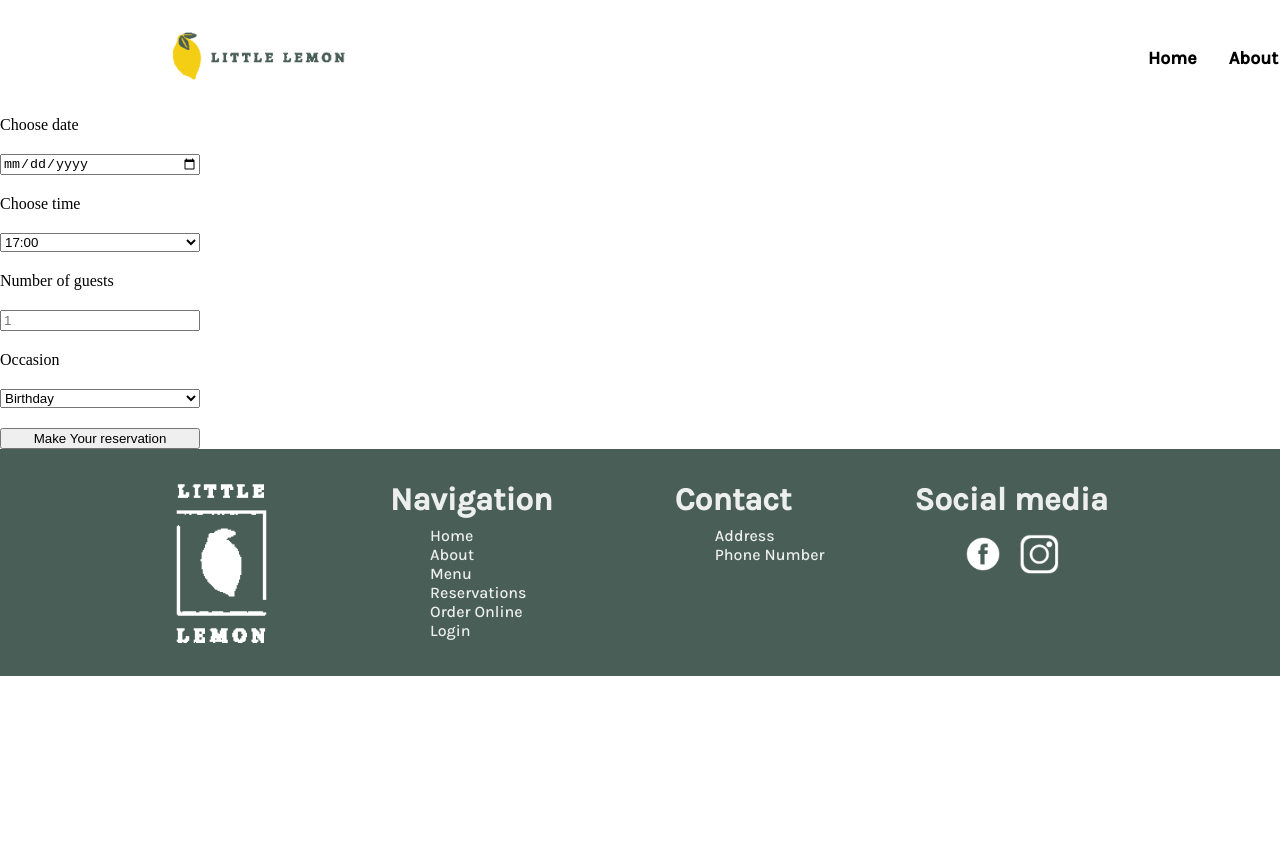
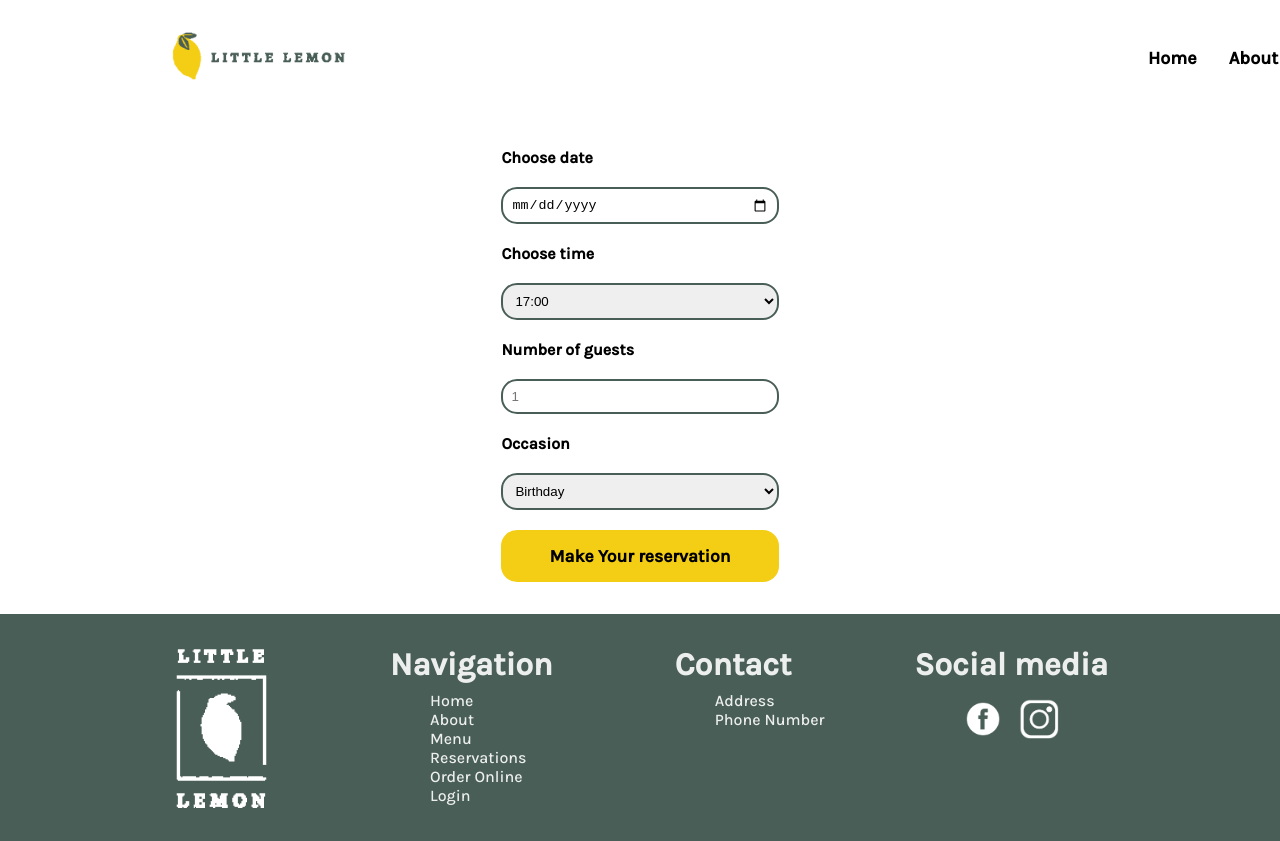
Before and after one commit to SzaZsom/little-lemon-restaurant-website, a React (Create React App) app: page /booking in a window 1280 px wide. Shown: the top 841 px of the page. Before the commit the page ends 800 px from the top, so only its background shows below. Built offline with nearby package versions, Linux system fonts and the light colour scheme; a web font is replaced by a local one.

Commit message:
Created the base for the table reservation functionality of the website

```diff
--- a/src/App.js
+++ b/src/App.js
@@ -1,10 +1,35 @@
+import { useReducer } from "react";
 import "./App.css"
 import Routing from "./components/Routing";
 
+const initialState = {
+  availableTimes: ["17:00", "18:00", "19:00", "20:00", "21:00", "22:00"]
+}
+
+function updateTimes(state, action) {
+  switch (action.type) {
+    case "UPDATE_TIMES":
+      return {
+        ...state,
+        availableTimes: action.payload.times
+      };
+    default:
+      return state;
+  }
+}
+
+function initializeTimes() {
+  return {
+    availableTimes: ["17:00", "18:00", "19:00", "20:00", "21:00", "22:00"],
+  };
+}
+
 function App() {
+  const [state, dispatch] = useReducer(updateTimes, initialState, initializeTimes);
+
   return (
     <>
-      <Routing />
+      <Routing availableTimes={state.availableTimes} dispatch={dispatch}/>
     </>
   );
 }
--- /dev/null
+++ b/src/components/BookingForm.css
@@ -0,0 +1,16 @@
+.bookingForm {
+    display: flex;
+    justify-content: center;
+    font-family: "Karla";
+}
+
+.input--reservation {
+    border-radius: 1rem;
+    border: 2px solid var(--primary-green);
+    padding: 0.5rem;
+}
+
+.bookingForm label {
+    font-weight: 700;
+    font-size: 1rem;
+}
--- a/src/components/BookingForm.js
+++ b/src/components/BookingForm.js
@@ -1,27 +1,46 @@
-import React from 'react'
+import React, { useState } from 'react';
+import "./BookingForm.css"
 
-function BookingForm() {
+function BookingForm({availableTimes, dispatch}) {
+  const [date, setDate] = useState("");
+  const [time, setTime] = useState("");
+  const [guests, setGuests] = useState("");
+  const [occasion, setOccasion] = useState("");
+
+  const handleTimeChange = (e) => {
+    setTime(e.target.value);
+    dispatch({
+      type: "UPDATE_TIMES",
+      payload: {
+        times: availableTimes
+      }
+    });
+  };
+
+  console.log(time)
+
   return (
-    <form style={{display: "grid", maxWidth: "200px", gap: "20px"}}>
+    <form className='container bookingForm' style={{display: "grid", maxWidth: "200px", gap: "20px"}}>
       <label htmlFor="res-date">Choose date</label>
-      <input type="date" id="res-date" />
+      <input className='input--reservation' onChange={(e) => setDate(e.target.value)} type="date" id="res-date" />
       <label htmlFor="res-time">Choose time</label>
-      <select id="res-time">
-         <option>17:00</option>
-         <option>18:00</option>
-         <option>19:00</option>
-         <option>20:00</option>
-         <option>21:00</option>
-         <option>22:00</option>
+      <select  className='input--reservation'
+        id="res-time"
+        value={time}
+        onChange={handleTimeChange}
+      >
+        {availableTimes.map((t, i) => (
+          <option key={i} value={t}>{t}</option>
+        ))}
       </select>
       <label htmlFor="guests">Number of guests</label>
-      <input type="number" placeholder="1" min="1" max="10" id="guests" />
+      <input className='input--reservation' onChange={(e) => setGuests(e.target.value)} type="number" placeholder="1" min="1" max="10" id="guests" />
       <label htmlFor="occasion">Occasion</label>
-      <select id="occasion">
+      <select className='input--reservation' onChange={(e) => setOccasion(e.target.value)} id="occasion">
          <option>Birthday</option>
          <option>Anniversary</option>
       </select>
-      <input type="submit" value="Make Your reservation" />
+      <input className='btn' type="submit" value="Make Your reservation" />
     </form>
   )
 }
--- a/src/components/Hero.css
+++ b/src/components/Hero.css
@@ -49,7 +49,7 @@
     width: 20rem;
 }
 
-.heading_callToAction {
+.btn {
     font-family: "Karla";
     background-color: #f4ce14;
     color: black;
@@ -62,7 +62,7 @@
     transition: 0.3s ease-in-out;
 }
 
-.heading_callToAction:hover {
+.btn:hover {
     color: #f4ce14;
     background-color: black;
     cursor: pointer;
--- a/src/components/Hero.js
+++ b/src/components/Hero.js
@@ -9,7 +9,7 @@ function Hero() {
             <h1 className='heading_title'>Little Lemon</h1>
             <h3 className='heading_subTitle'>Chicago</h3>
             <h5 className='heading_description'>We are a family owned Mediterranean restaurant, on traditional recipes served with a modern twist.</h5>
-            <button className='heading_callToAction'>Reserve a table</button>
+            <button className='btn'>Reserve a table</button>
         </article>
         <div className='image_container'>
           <img className='heading_img' src={require('../assets/food.jpg')} alt='Little Lemon Hero Pic' />
--- a/src/components/Nav.js
+++ b/src/components/Nav.js
@@ -1,4 +1,5 @@
 import React from 'react'
+import { Link } from 'react-router-dom'
 import Burger from './Burger'
 import './Nav.css'
 
@@ -6,7 +7,7 @@ function Nav() {
   return (
     <nav className='navigation'>
         <menu className='menu container'>
-            <li><a href="/"><img className='logo' src={require("../assets/nav-logo.png")} alt="Little Lemon Logo"></img></a></li>
+            <Link to="/"><img className='logo' src={require("../assets/nav-logo.png")} alt="Little Lemon Logo"></img></Link>
             <Burger />
         </menu>
     </nav>
--- a/src/components/Routing.js
+++ b/src/components/Routing.js
@@ -1,4 +1,4 @@
-import React from 'react'
+import React, { useState } from 'react'
 import { Route, BrowserRouter as Router, Routes } from 'react-router-dom'
 import HomePage from "./pages/HomePage"
 import BookingPage from "./pages/BookingPage"
@@ -6,13 +6,13 @@ import Nav from './Nav'
 import Footer from './Footer'
 import AboutPage from './pages/AboutPage'
 
-function Routing() {
+function Routing({ availableTimes, dispatch }) {
   return (
     <Router>
         <Nav />
         <Routes>
             <Route path="/" element={<HomePage />}></Route>
-            <Route path="/booking" element={<BookingPage />}></Route>
+            <Route path="/booking" element={<BookingPage availableTimes={availableTimes} dispatch={dispatch} />}></Route>
             <Route path="/about" element={<AboutPage />}></Route>
         </Routes>
         <Footer />
--- a/src/components/Specials.css
+++ b/src/components/Specials.css
@@ -6,6 +6,7 @@
 
 .specials_heading {
     display: flex;
+    align-items: center;
     justify-content: space-between;
     flex-wrap: wrap;
 }
--- a/src/components/pages/BookingPage.js
+++ b/src/components/pages/BookingPage.js
@@ -1,9 +1,9 @@
 import React from 'react'
 import BookingForm from '../BookingForm'
 
-function BookingPage() {
+function BookingPage({availableTimes, setAvailableTimes}) {
   return (
-    <BookingForm />
+    <BookingForm availableTimes={availableTimes} setAvailableTimes={setAvailableTimes}/>
   )
 }
 
```
